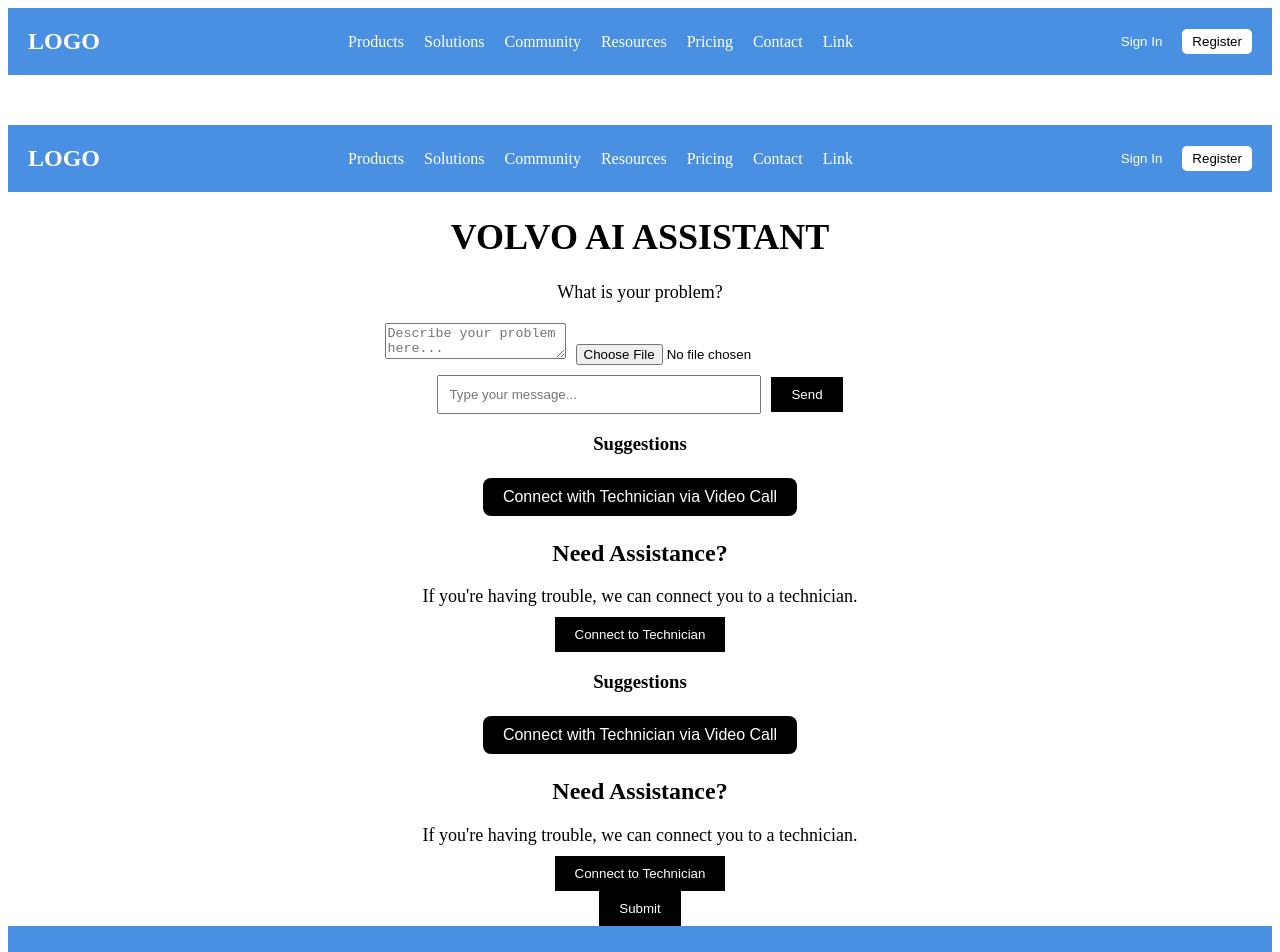
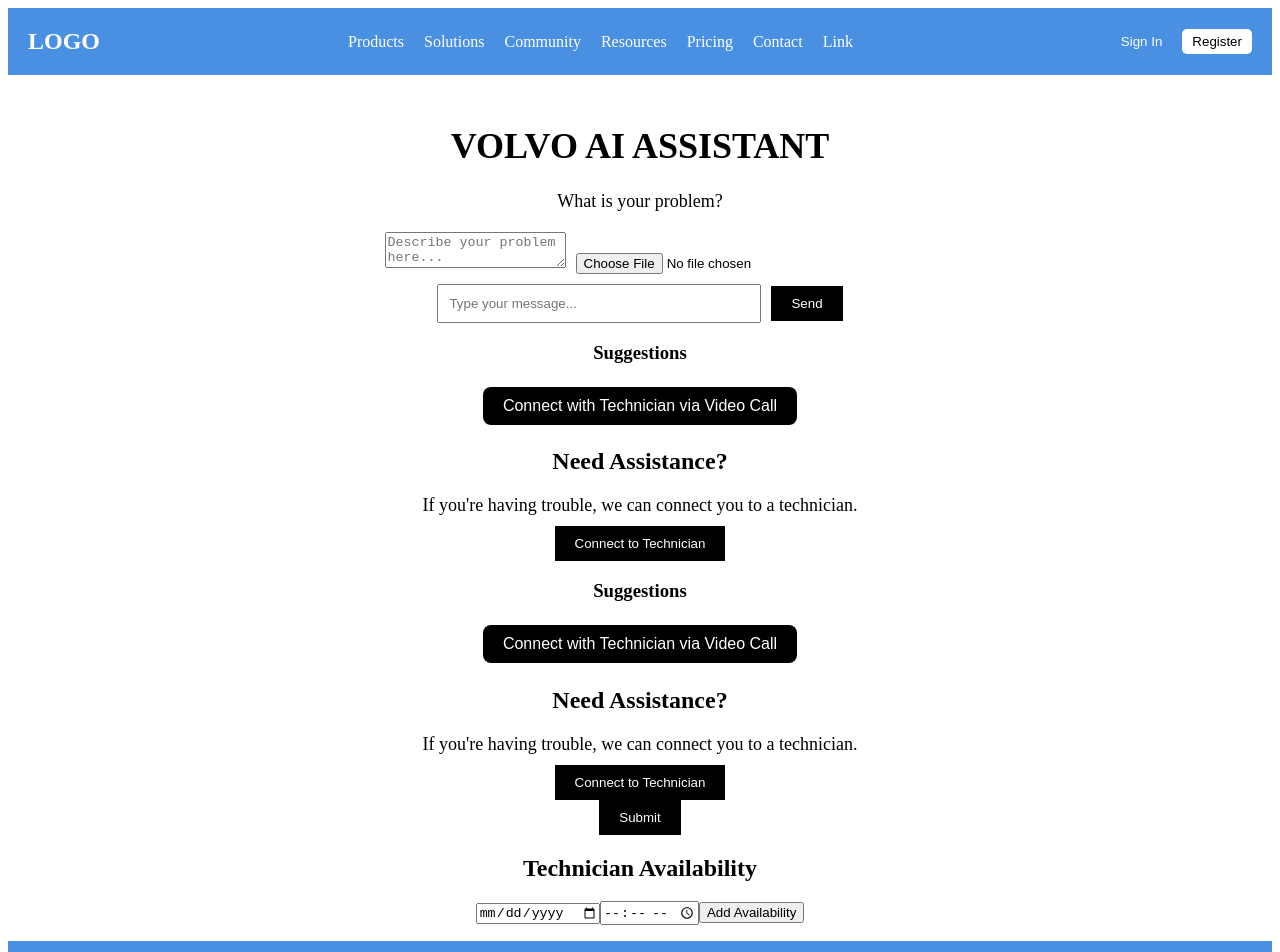
Before and after one commit to kmsaryan/interface-project-1, a React (Create React App) app: page / in a window 1280 px wide. Shown: the top 952 px of the page. Built offline with nearby package versions, Linux system fonts and the light colour scheme.

Commit message:
Refactor TechnicianSchedule component to accept props for schedule and addAvailability; integrate it into Home component.

```diff
--- a/src/components/TechnicianSchedule.jsx
+++ b/src/components/TechnicianSchedule.jsx
@@ -1,14 +1,7 @@
 // TechnicianSchedule.jsx
+import React from "react";
 
-import React, { useState } from "react";
-
-export default function TechnicianSchedule() {
-  const [schedule, setSchedule] = useState([]);
-
-  const addAvailability = (date, time) => {
-    setSchedule([...schedule, { date, time }]);
-  };
-
+export default function TechnicianSchedule({ schedule, addAvailability }) {
   return (
     <div className="technician-schedule">
       <h2>Technician Availability</h2>
--- a/src/pages/Home.jsx
+++ b/src/pages/Home.jsx
@@ -5,6 +5,7 @@
 import Suggestions from "../components/Suggestions";
 import VideoCallButton from "../components/VideoCallButton";
 import TechnicianConnect from "../components/TechnicianConnect";
+import TechnicianSchedule from "../components/TechnicianSchedule";
 import Header from "../components/Header";
 import Footer from "../components/Footer";
 import "../styles/Home.css";
@@ -12,15 +13,19 @@
 export default function Home({ onSubmitIssue }) {
   const [problem, setProblem] = useState("");
   const [image, setImage] = useState(null);
+  const [technicianSchedule, setTechnicianSchedule] = useState([]);
 
   const handleSubmit = (e) => {
     e.preventDefault();
     onSubmitIssue({ problem, image });
   };
 
+  const addAvailability = (date, time) => {
+    setTechnicianSchedule([...technicianSchedule, { date, time }]);
+  };
+
   return (
     <div className="home">
-      <Header />
       <main className="main-content">
         <h1>VOLVO AI ASSISTANT</h1>
         <p>What is your problem?</p>
@@ -38,9 +43,13 @@
           <ChatInterface />
           <Suggestions />
           <VideoCallButton />
-          <TechnicianConnect />
+          <TechnicianConnect technicianSchedule={technicianSchedule} />
           <button type="submit">Submit</button>
         </form>
+        <TechnicianSchedule
+          schedule={technicianSchedule}
+          addAvailability={addAvailability}
+        />
       </main>
       <Footer />
     </div>
```
